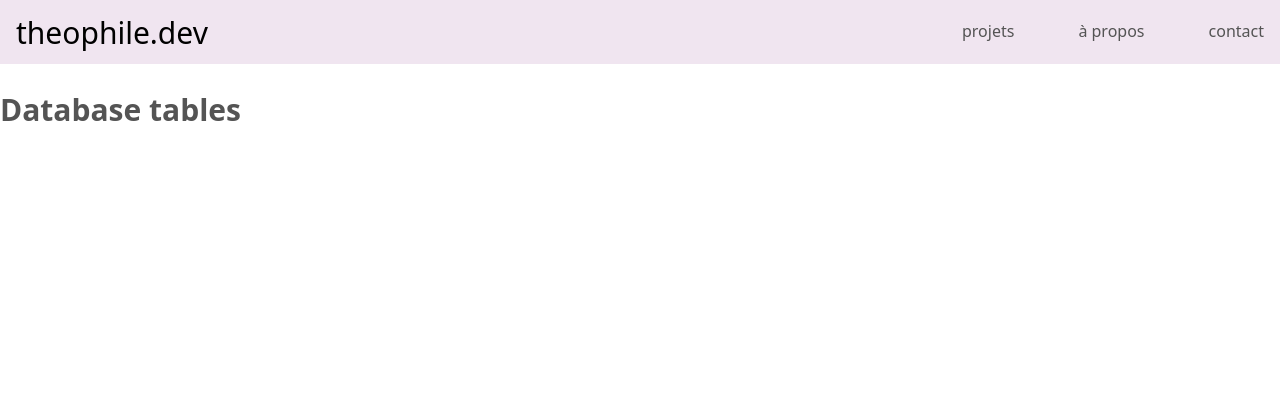
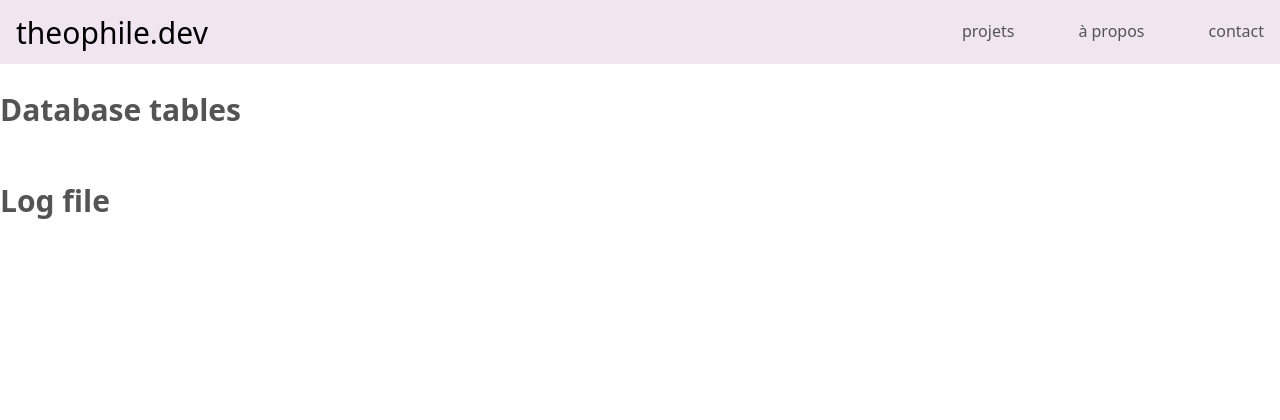
Before and after one commit to thinkerers/theophile.dev, a PHP site: template www/templates/admin.php in a window 1280 px wide. Shown: the top 420 px of the page. Run offline with PHP 8.4, Linux system fonts and the light colour scheme; the template is opened without the code that fills it, so the values that code supplies are empty; some libraries are stand-ins or nearby versions.

Commit message:
print log for debug

```diff
--- a/www/templates/admin.php
+++ b/www/templates/admin.php
@@ -9,3 +9,8 @@ foreach($this->db->getTables() as $table) {
     print_r($this->db->getRows($table)[0] ?? []);
     echo "</pre>";
 }
+
+echo "<h2>Log file</h2>";
+echo "<pre>";
+
+echo file_get_contents(LIB_ROOT."Logger.log");
```
